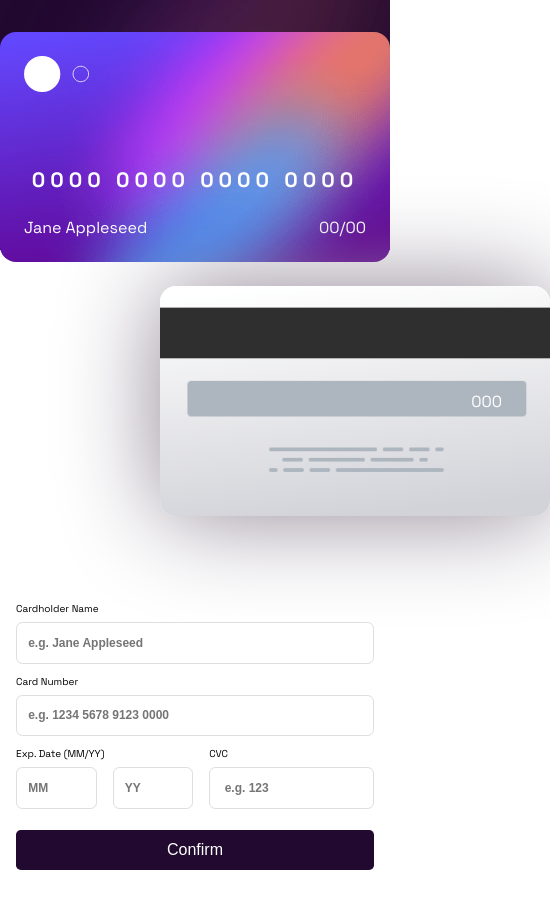
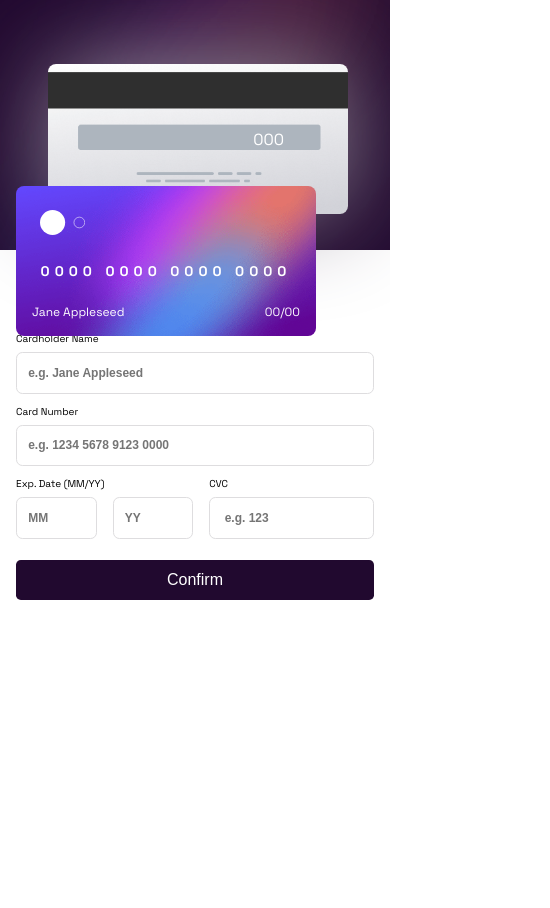
Before and after one commit to braxvalle/FRONTEND_MENTOR_PROJECTS, a plain HTML site: page interactive-card-details-form-main/index.html in a window 390 px wide. Shown: the whole page, 550 px wide, since content can reach past the window. After the commit the page ends 844 px from the top, so only its background shows below. Drawn offline with Linux system fonts and the light colour scheme.

Commit message:
completed the responsive

```diff
--- a/interactive-card-details-form-main/style.css
+++ b/interactive-card-details-form-main/style.css
@@ -206,4 +206,35 @@ button {
         flex-direction: column;
         padding: 2rem 0;
     }
+    .card-item {
+        flex-direction: column-reverse;
+        padding: 1rem;
+        margin: 1rem;
+    }
+    .front {
+        max-width: 300px;
+        padding: 1rem;
+        height: 150px;
+        border-radius: 0.5rem;
+        margin-right: 1rem;
+        position: absolute;
+        top: 22%;
+    }
+    .card-user-info h3 {
+        font-size: 14px;
+    }
+    .card-logo img {
+        width: 45px;
+        margin: 0.5rem;
+    }
+    .card-user-details p {
+        font-size: 12px;
+    }
+    .back {
+        max-width: 300px;
+        padding: 1rem;
+        height: 150px;
+        margin-left: 2rem;
+        border-radius: 0.5rem;
+    }
 }
```
